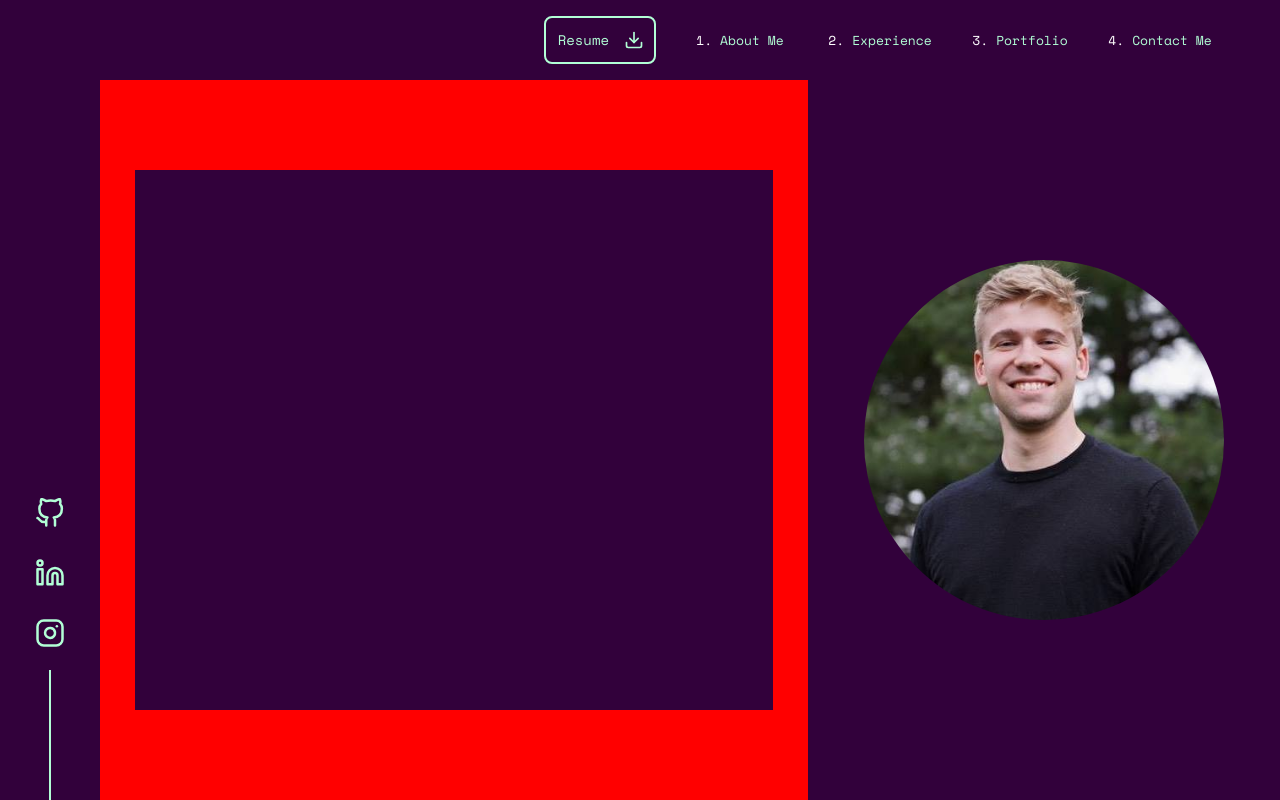
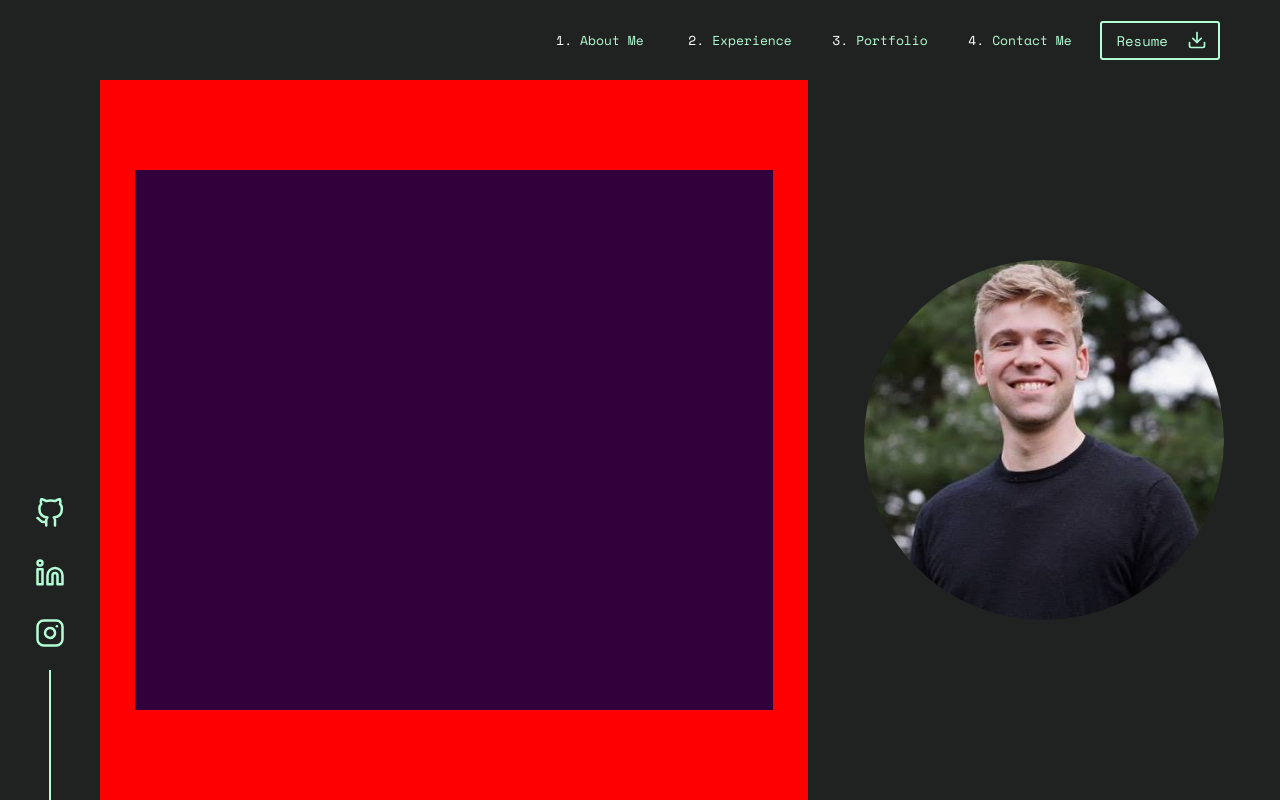
Before and after one commit to kevin-salamon/portfolio-site, a React (Create React App) app: page / in a window 1280 px wide. Built offline with nearby package versions, Linux system fonts and the light colour scheme; the HTML template or start-up script is replaced by a standard one.

Commit message:
added transition effects

```diff
--- a/src/App.js
+++ b/src/App.js
@@ -15,7 +15,7 @@ const StyledAppPage = styled.div`
   justify-content: flex-start;
   align-items: center;
   flex-direction: column;
-  background-color: #32013b;
+  background-color: #202121;
 
   p {
     margin-block: 0px;
--- a/src/components/Header/Header.js
+++ b/src/components/Header/Header.js
@@ -1,4 +1,4 @@
-import React from 'react';
+import React, { useState } from 'react';
 import styled from 'styled-components';
 import { Download } from 'react-feather';
 
@@ -38,7 +38,7 @@ const StyledHeader = styled.div`
             }
         }
 
-        .nav-box {
+        .nav-box, .download-box {
             width: 120px;
             height: 100%;
             display: flex;
@@ -46,6 +46,29 @@ const StyledHeader = styled.div`
             align-items: center;
             margin: 0px 10px 0px 10px;
             cursor: pointer;
+
+            .hover-box {
+                display: flex;
+                justify-content: center;
+                align-items: center;
+                transition: 0.5s ease all;
+
+                &.about {
+                    border-bottom: ${props => props.hovered === 'about' ? `1px solid #B2FFD6` : `1px solid transparent`};
+                }
+
+                &.experience {
+                    border-bottom: ${props => props.hovered === 'experience' ? `1px solid #B2FFD6` : `1px solid transparent`};
+                }
+
+                &.portfolio {
+                    border-bottom: ${props => props.hovered === 'portfolio' ? `1px solid #B2FFD6` : `1px solid transparent`};
+                }
+
+                &.contact {
+                    border-bottom: ${props => props.hovered === 'contact' ? `1px solid #B2FFD6` : `1px solid transparent`};
+                }
+            }
 
             span {
                 margin-block: 0px;
@@ -64,14 +87,16 @@ const StyledHeader = styled.div`
             }
 
             .download {
-                width: 90%;
-                height: 80%;
-                border-radius: 8px;
+                width: 100%;
+                height: 100%;
+                border-radius: 3px;
                 border: 2px solid #B2FFD6;
                 cursor: pointer;
                 display: flex;
                 justify-content: center;
                 align-items: center;
+                background-color: ${props => props.hovered === 'download' ? `#B2FFD6` : `transparent`};
+                transition: 0.5s ease all;
 
                 .text {
                     display: flex;
@@ -84,7 +109,7 @@ const StyledHeader = styled.div`
                     p {
                         font-size: 14px;
                         margin-block: 0px;
-                        color: #B2FFD6;
+                        color: ${props => props.hovered === 'download' ? `#202121` : `#B2FFD6`};
                         font-family: 'Space Mono', monospace;
                     }
                 }
@@ -100,7 +125,7 @@ const StyledHeader = styled.div`
                     svg {
                         height: 20px;
                         width: 20px;
-                        stroke: #B2FFD6;
+                        stroke: ${props => props.hovered === 'download' ? `#202121` : `#B2FFD6`};
                         stroke-width: 2;
                         stroke-linecap: round;
                         stroke-linejoin: round;
@@ -109,38 +134,50 @@ const StyledHeader = styled.div`
                 }
             }
         }
+
+        .download-box {
+            height: 35px;
+        }
     }
 `;
 
 function Header() {
 
+    const [hovered, setHovered] = useState('');
+
     return (
-        <StyledHeader>
+        <StyledHeader hovered={hovered}>
             <div className='navigation-container'>
-                <a href="https://docs.google.com/document/d/1-ZYgfoqER74Fhof5RPg1xxSGk43QATLV/edit?usp=sharing&ouid=114648167818125791159&rtpof=true&sd=true" target="#">
-                    <div className='nav-box'>
-                        <div className='download'>
-                            <div className='text'>
-                                <p>Resume</p>
-                            </div>
-                            <div className='icon'>
-                                <Download />
-                            </div>
+                <div className='nav-box' onPointerEnter={() => setHovered('about')} onPointerLeave={() => setHovered('')}>
+                    <div className='hover-box about'>
+                        <p><span>1. </span>About Me</p>
+                    </div>
+                </div>
+                <div className='nav-box' onPointerEnter={() => setHovered('experience')} onPointerLeave={() => setHovered('')}>
+                    <div className='hover-box experience'>
+                        <p><span>2. </span>Experience</p>
+                    </div>
+                </div>
+                <div className='nav-box' onPointerEnter={() => setHovered('portfolio')} onPointerLeave={() => setHovered('')}>
+                    <div className='hover-box portfolio'>
+                        <p><span>3. </span>Portfolio</p>
+                    </div>
+                </div>
+                <div className='nav-box' onPointerEnter={() => setHovered('contact')} onPointerLeave={() => setHovered('')}>
+                    <div className='hover-box contact'>
+                        <p><span>4. </span>Contact Me</p>
+                    </div>
+                </div>
+                <a href="https://docs.google.com/document/d/1-ZYgfoqER74Fhof5RPg1xxSGk43QATLV/edit?usp=sharing&ouid=114648167818125791159&rtpof=true&sd=true" target="#" className='download-box'>
+                    <div className='download' onPointerEnter={() => setHovered('download')} onPointerLeave={() => setHovered('')}>
+                        <div className='text'>
+                            <p>Resume</p>
+                        </div>
+                        <div className='icon'>
+                            <Download />
                         </div>
                     </div>
                 </a>
-                <div className='nav-box'>
-                    <p><span>1. </span>About Me</p>
-                </div>
-                <div className='nav-box'>
-                    <p><span>2. </span>Experience</p>
-                </div>
-                <div className='nav-box'>
-                    <p><span>3. </span>Portfolio</p>
-                </div>
-                <div className='nav-box'>
-                    <p><span>4. </span>Contact Me</p>
-                </div>
             </div>
         </StyledHeader>
     );
--- a/src/components/Sidebar/Sidebar.js
+++ b/src/components/Sidebar/Sidebar.js
@@ -44,6 +44,11 @@ const StyledSidebar = styled.div`
                     align-items: center;
                     height: 30px;
                     width: 30px;
+                    transition: 0.2s ease all;
+
+                    &:hover {
+                        transform: scale(1.2, 1.2);
+                    }
 
                     svg {
                         height: 100%;
```
